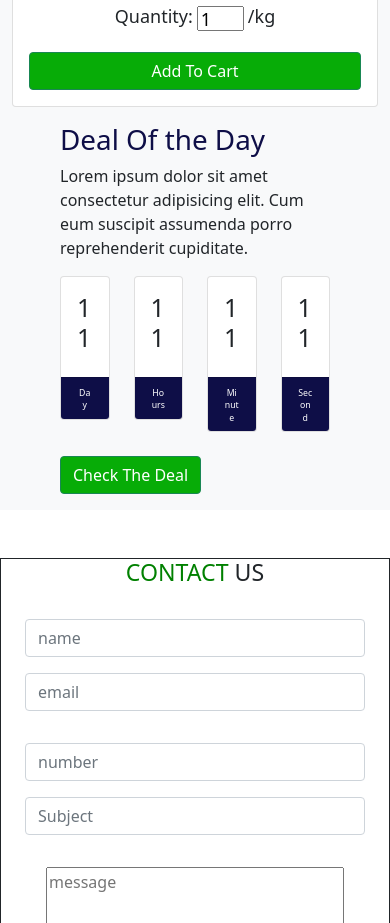
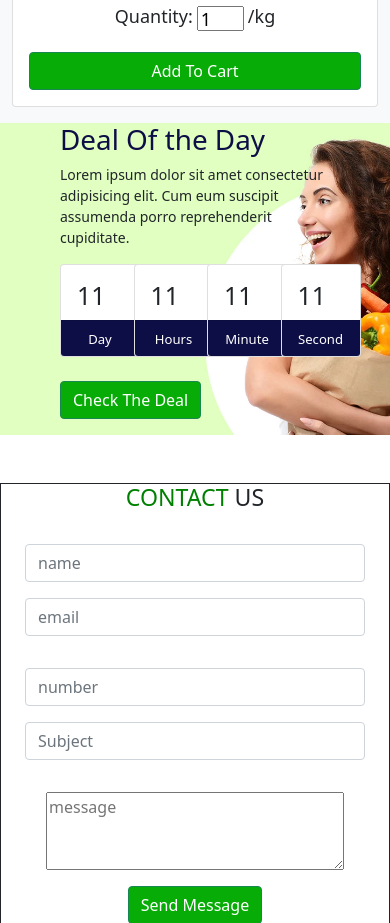
Before and after one commit to prashanth-ejjagiri/Grocery_App, a plain HTML site: page index.html in a window 390 px wide. Shown: the part 6960-7883 px from the top of the page. Drawn offline with nearby package versions, Linux system fonts and the light colour scheme.

Commit message:
Add files via upload

```diff
--- a/style.css
+++ b/style.css
@@ -70,10 +70,13 @@
     .card-footer{
         background-color: rgb(14, 14, 71);
         color: white;
-        font-size: 5px;
+        padding: 0px;
     }
-    .x{
-        display: none;
+    .h1{
+        width: 3rem;
+    }
+    .cb{
+        padding: 10px;
     }
 
 }
@@ -117,6 +120,12 @@
             height: 60px;
             margin-left: -2px;
             margin-right: -2px;
+        }
+        .h1{
+            width: 5rem;
+        }
+        .cb{
+            height: 55px;
         }
     }
 
@@ -200,8 +209,25 @@ span{
 h1{
     color:rgb(14, 14, 71);
 }
+
+.bgimage {
+    background-image: url('deal-bg.jpg'); /* Replace 'your-image.jpg' with your image file */
+    background-size: cover;
+    background-position: center;
+    height: 100%;
+}
+
+
+@media (max-width: 768px) {
+    .content {
+        font-size: 14px; /* Adjust font size for smaller screens */
+    }
+}
 .card-footer{
-    background-color: rgb(14, 14, 71);
-    color: white;
-    font-size: 10px;
+background-color:rgb(14, 14, 71);
+color: white;
+font-size: 15px;
 }
+@media (min-width: 768px) and (max-width: 1024px) {
+
+}
```
